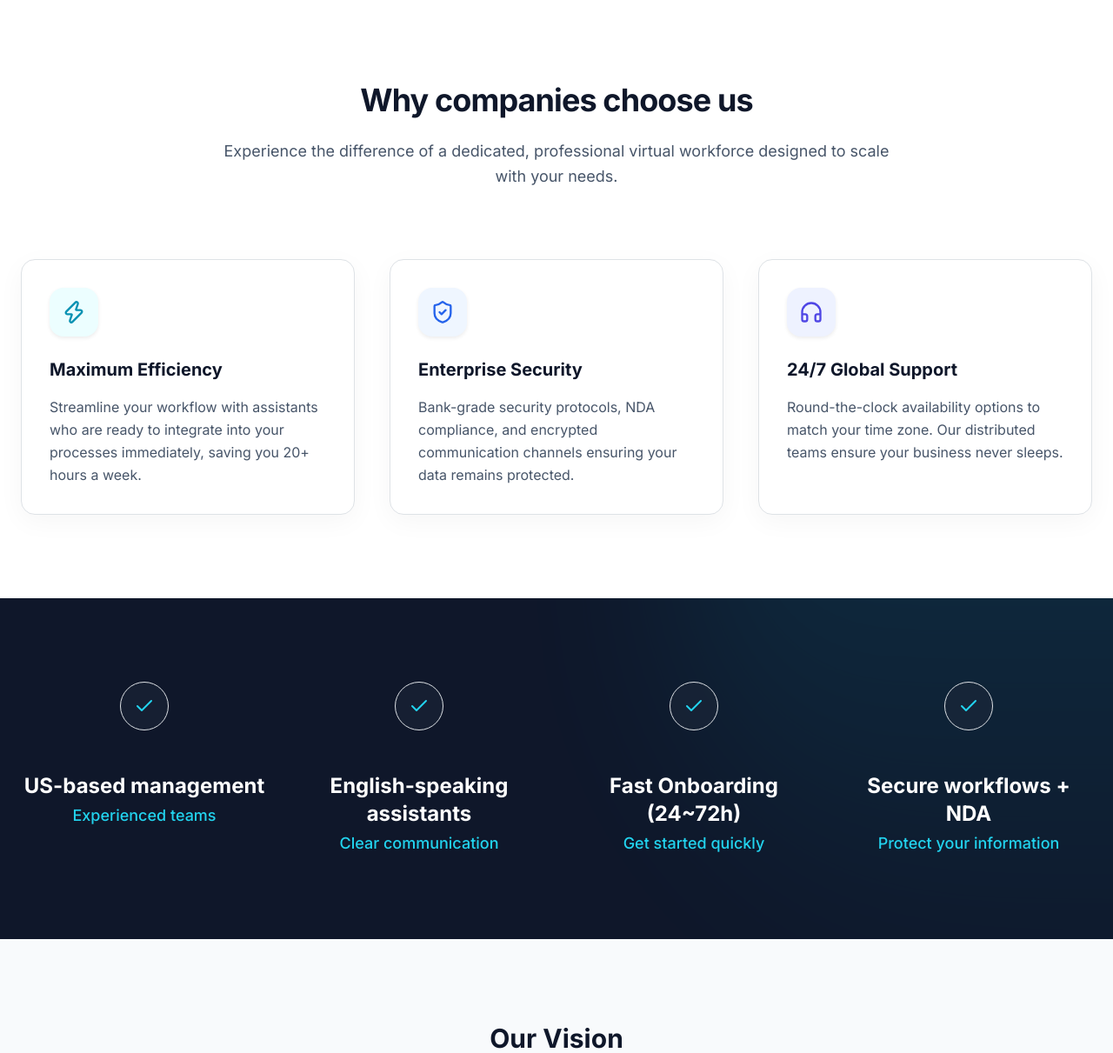
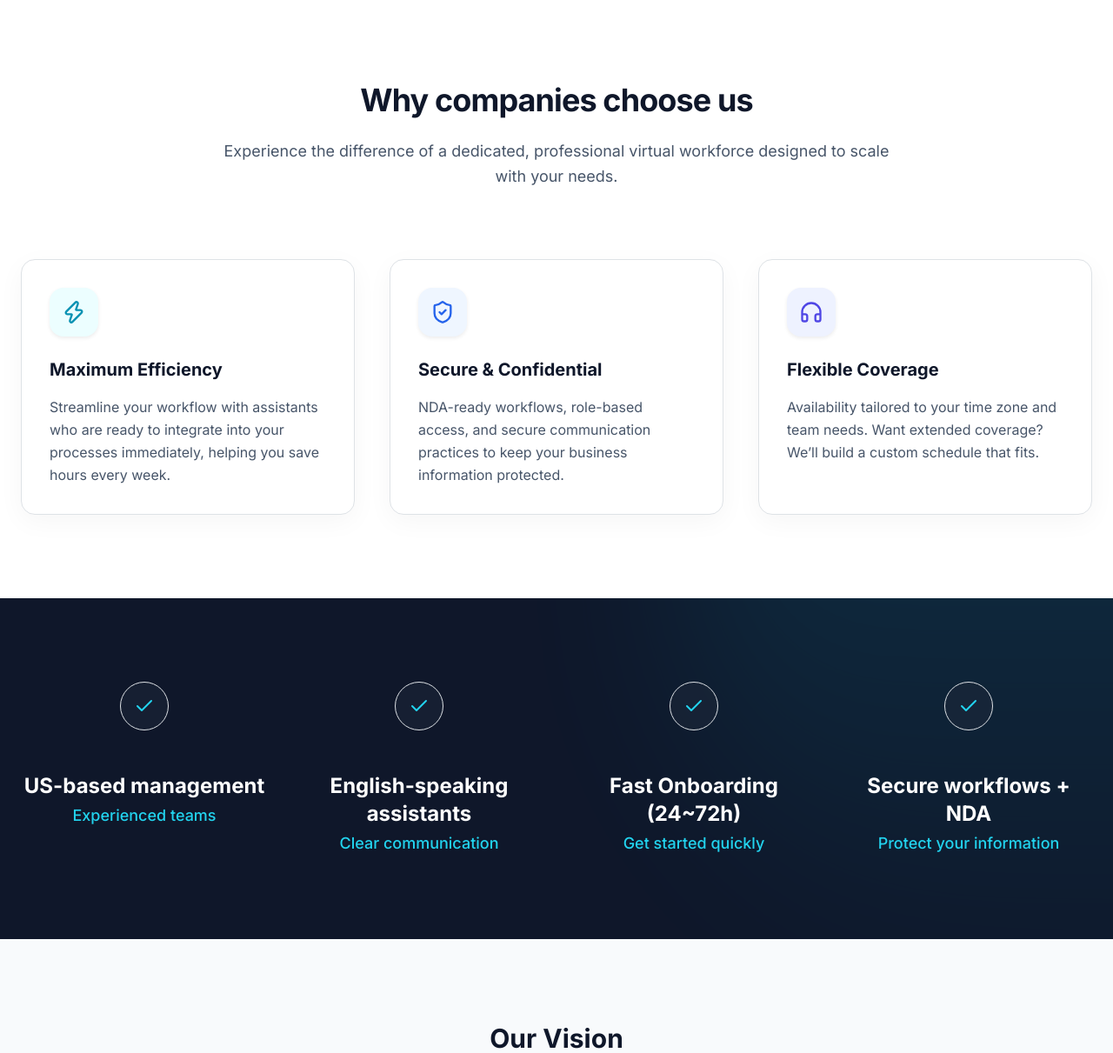
Before and after one commit to Dzherrom/hiretaskup, a Django app: page / in a window 1280 px wide. Shown: the part 676-1887 px from the top of the page at 87% size. Run offline with Django 5.2, Linux system fonts and the light colour scheme; some libraries are stand-ins or nearby versions.

Commit message:
text changes

```diff
--- a/core/templates/home/contact.html
+++ b/core/templates/home/contact.html
@@ -60,7 +60,7 @@
                         </div>
                         <div>
                             <h3 class="font-bold text-slate-900 text-lg mb-1">Headquarters</h3>
-                            <p class="text-slate-500 mb-1 text-sm">Miami, FL. Serving clients worldwide.</p>
+                            <p class="text-slate-500 mb-1 text-sm">Cheyenne, WY. Serving clients worldwide.</p>
                         </div>
                     </div>
                 </div>
--- a/core/templates/home/home.html
+++ b/core/templates/home/home.html
@@ -80,7 +80,7 @@
                 </div>
                 <h3 class="text-xl font-bold text-slate-900 mb-3">Maximum Efficiency</h3>
                 <p class="text-slate-600 leading-relaxed">
-                    Streamline your workflow with assistants who are ready to integrate into your processes immediately, saving you 20+ hours a week.
+                    Streamline your workflow with assistants who are ready to integrate into your processes immediately, helping you save hours every week.
                 </p>
             </div>
 
@@ -89,9 +89,9 @@
                 <div class="w-14 h-14 bg-blue-50 rounded-2xl flex items-center justify-center mb-6 text-blue-600 group-hover:scale-110 group-hover:bg-blue-100 transition-all shadow-sm">
                     <i data-lucide="shield-check" class="w-7 h-7"></i>
                 </div>
-                <h3 class="text-xl font-bold text-slate-900 mb-3">Enterprise Security</h3>
+                <h3 class="text-xl font-bold text-slate-900 mb-3">Secure & Confidential</h3>
                 <p class="text-slate-600 leading-relaxed">
-                    Bank-grade security protocols, NDA compliance, and encrypted communication channels ensuring your data remains protected.
+                    NDA-ready workflows, role-based access, and secure communication practices to keep your business information protected.
                 </p>
             </div>
 
@@ -100,9 +100,9 @@
                 <div class="w-14 h-14 bg-indigo-50 rounded-2xl flex items-center justify-center mb-6 text-indigo-600 group-hover:scale-110 group-hover:bg-indigo-100 transition-all shadow-sm">
                      <i data-lucide="headphones" class="w-7 h-7"></i>
                 </div>
-                <h3 class="text-xl font-bold text-slate-900 mb-3">24/7 Global Support</h3>
+                <h3 class="text-xl font-bold text-slate-900 mb-3">Flexible Coverage</h3>
                 <p class="text-slate-600 leading-relaxed">
-                    Round-the-clock availability options to match your time zone. Our distributed teams ensure your business never sleeps.
+                    Availability tailored to your time zone and team needs. Want extended coverage? We’ll build a custom schedule that fits.
                 </p>
             </div>
         </div>
--- a/core/templates/plans/plans.html
+++ b/core/templates/plans/plans.html
@@ -63,7 +63,7 @@
     <!-- Pricing Cards -->
     <section class="py-20 -mt-12 md:-mt-20 relative z-10">
         <div class="container mx-auto px-6">
-            <div class="text-center mb-12">
+            <div class="text-center mb-12" style="margin-top: 20px;">
                 <span class="inline-block px-4 py-2 bg-white/90 backdrop-blur text-lg font-bold text-slate-800 rounded-full shadow-lg border border-slate-200">
                     Two simple plans. One dedicated assistant. Real results.
                 </span>
@@ -197,7 +197,7 @@
     <section class="py-24 bg-white border-t border-slate-100">
         <div class="container mx-auto px-6">
             <div class="text-center max-w-3xl mx-auto mb-16">
-                 <h2 class="text-3xl md:text-4xl font-bold text-slate-900 mb-6 tracking-tight">Trusted by growing lenders and agencies</h2>
+                 <h2 class="text-3xl md:text-4xl font-bold text-slate-900 mb-6 tracking-tight">Trusted by founders and fast-growing companies</h2>
                  <p class="text-lg text-slate-500">Join hundreds of companies that have scaled their operations with TaskUp.</p>
             </div>
 
@@ -253,7 +253,7 @@
                         <i data-lucide="star" class="w-5 h-5 fill-current"></i>
                         <i data-lucide="star" class="w-5 h-5 fill-current"></i>
                     </div>
-                    <p class="text-slate-600 mb-6 italic">"The week-to-week flexibility gives us peace of mind, but we've never wanted to cancel. Our assistant is an essential part of the family now."</p>
+                    <p class="text-slate-600 mb-6 italic">"We started month-to-month and ended up scaling to full-time within 2 weeks. Our assistant is an essential part of the family now."</p>
                     <div class="flex items-center gap-4">
                          <div class="w-10 h-10 rounded-full bg-slate-200 overflow-hidden">
                              <img src="https://ui-avatars.com/api/?name=Elena+R&background=random" alt="Reviewer" />
```
